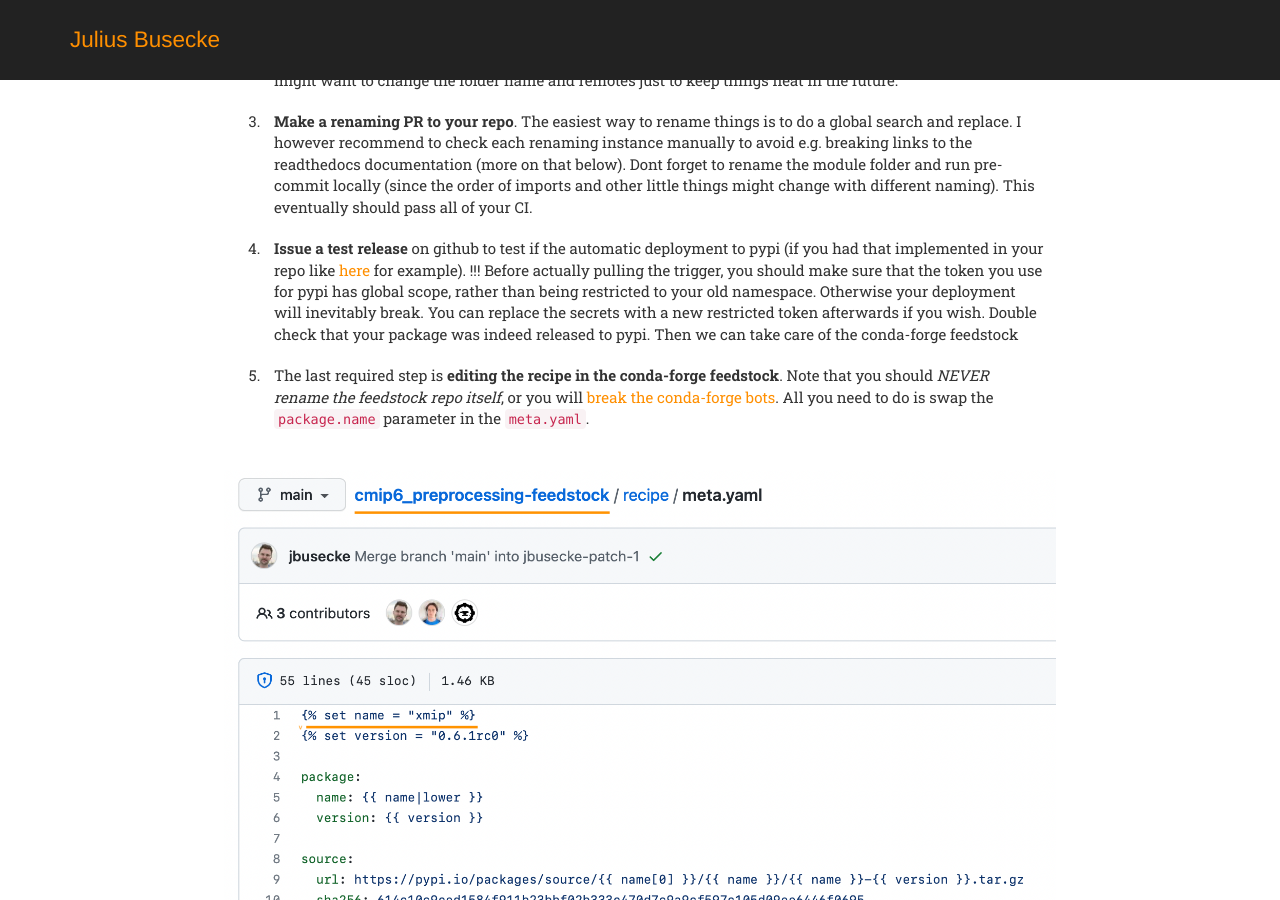
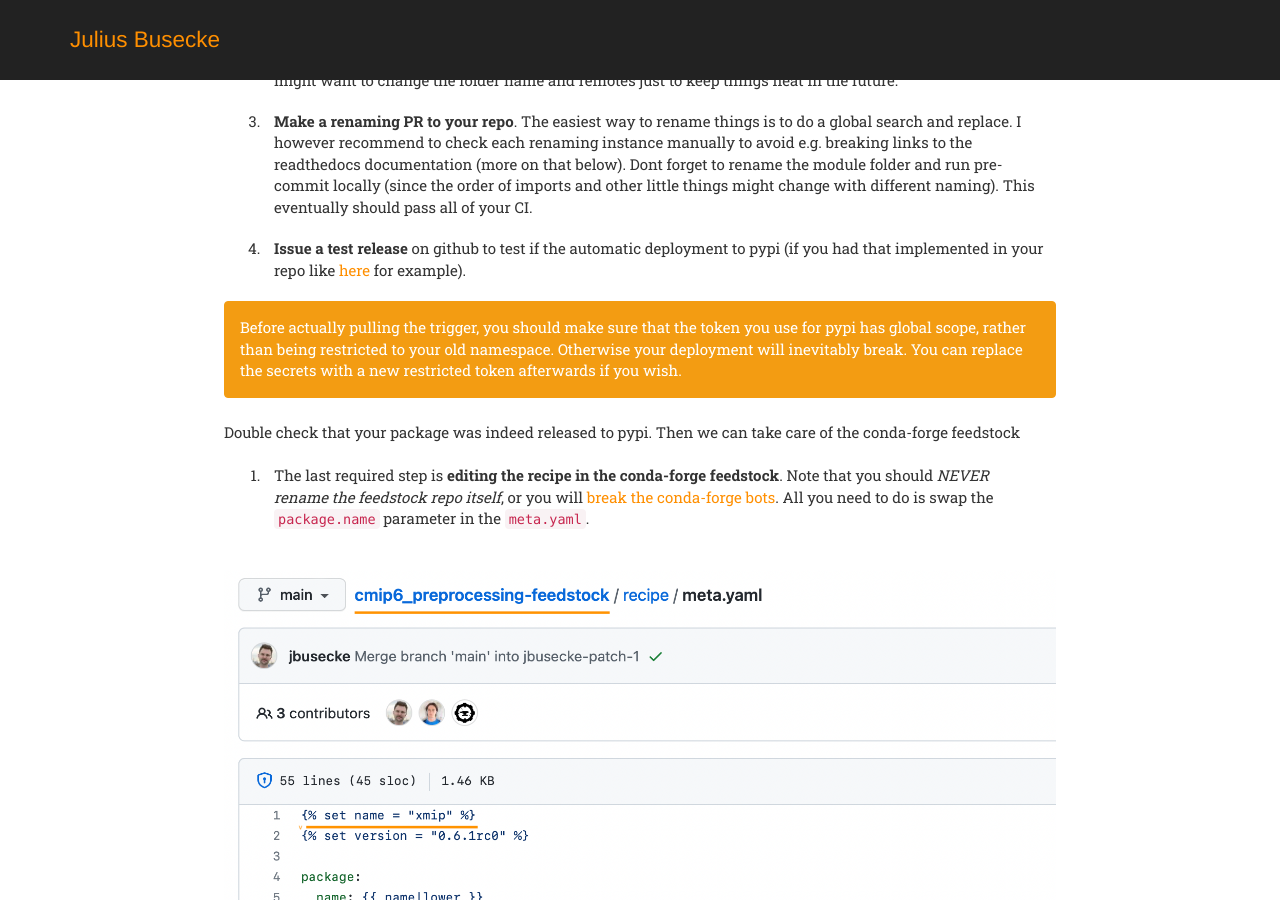
Before and after one commit to jbusecke/jbusecke.github.io, a Jekyll site: the page built from _posts/2022-07-20-renaming.md, in a window 1280 px wide and 900 px high, scrolled down 1523 px. Built offline with Jekyll 4.4.1, drawn with Linux system fonts in a browser that asks for light colours; some web fonts are replaced; comment, search, counter and statistics services are not loaded.

Commit message:
Update 2022-07-20-renaming.md

```diff
--- a/_posts/2022-07-20-renaming.md
+++ b/_posts/2022-07-20-renaming.md
@@ -33,7 +33,11 @@ The biggest lesson I learned from this experience, is to check **all** the platf
 Thats it on the Github side!
 Issues and Pull Requests are automatically migrated and the old url to your repo is automatically forwarded to the new one, which means you can keep your local repo as is and keep pushing from it, even though you might want to change the folder name and remotes just to keep things neat in the future.
 3. **Make a renaming PR to your repo**. The easiest way to rename things is to do a global search and replace. I however recommend to check each renaming instance manually to avoid e.g. breaking links to the readthedocs documentation (more on that below). Dont forget to rename the module folder and run pre-commit locally (since the order of imports and other little things might change with different naming). This eventually should pass all of your CI.
-4. **Issue a test release** on github to test if the automatic deployment to pypi (if you had that implemented in your repo like [here](https://github.com/jbusecke/xMIP/blob/main/.github/workflows/pythonpublish.yaml) for example). !!! Before actually pulling the trigger, you should make sure that the token you use for pypi has global scope, rather than being restricted to your old namespace. Otherwise your deployment will inevitably break. You can replace the secrets with a new restricted token afterwards if you wish. Double check that your package was indeed released to pypi. Then we can take care of the conda-forge feedstock
+4. **Issue a test release** on github to test if the automatic deployment to pypi (if you had that implemented in your repo like [here](https://github.com/jbusecke/xMIP/blob/main/.github/workflows/pythonpublish.yaml) for example).
+<div class="alert alert-warning" role="alert">
+  Before actually pulling the trigger, you should make sure that the token you use for pypi has global scope, rather than being restricted to your old namespace. Otherwise your deployment will inevitably break. You can replace the secrets with a new restricted token afterwards if you wish.
+</div>
+Double check that your package was indeed released to pypi. Then we can take care of the conda-forge feedstock
 5. The last required step is **editing the recipe in the conda-forge feedstock**. Note that you should *NEVER rename the feedstock repo itself*, or you will [break the conda-forge bots](https://twitter.com/condaforge/status/1544394452529299462?s=20&t=ZdMEx0Lw2xDh7T7aBD2eAQ). All you need to do is swap the `package.name` parameter in the `meta.yaml`.
 
 
```
